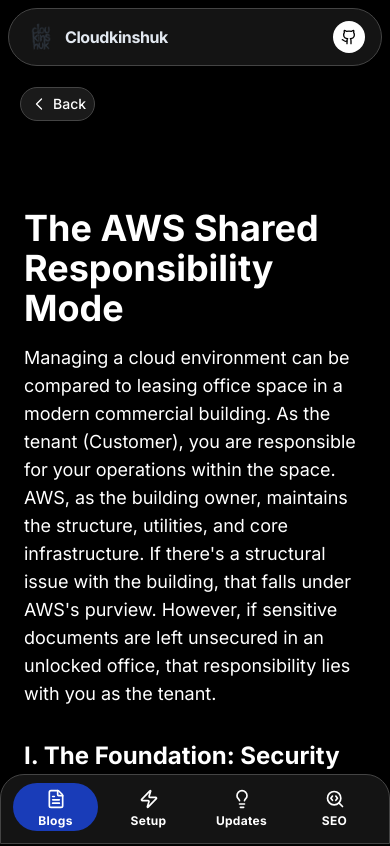
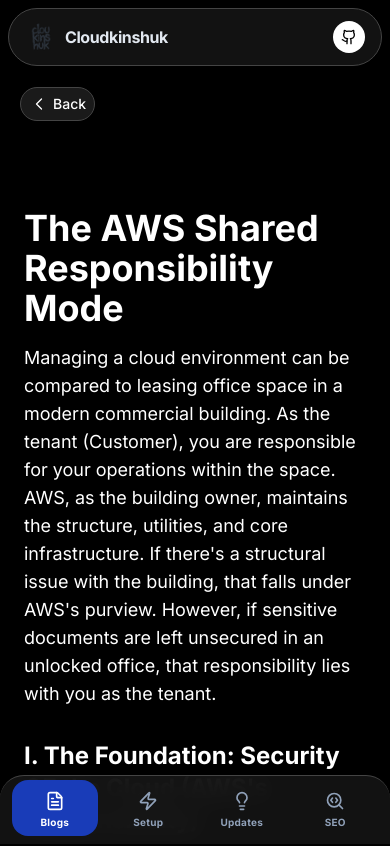
Before and after one commit to kinshukjainn/cloudkinshuk, a Next.js app: page /home-blog/blogD in a window 390 px wide. Shown: the top 846 px of the page. Built offline with nearby package versions, Linux system fonts and the light colour scheme.

Commit message:
made header compatible for every browser and screen size

```diff
--- a/app/components/Header.tsx
+++ b/app/components/Header.tsx
@@ -45,13 +45,14 @@
   return (
     <>
       {/* Top Header (Floating Pill Style) */}
-      <header className="fixed top-0 left-0 right-0 z-50 bg-[#141414] backdrop-blur-md mx-2 mt-2 rounded-full  border border-[#444444] transition-all duration-300">
+      {/* Added /90 opacity to the background so backdrop-blur actually works across browsers */}
+      <header className="fixed top-0 left-0 right-0 z-50 bg-[#141414]/90 backdrop-blur-md mx-2 mt-2 pt-[env(safe-area-inset-top)] rounded-full border border-[#444444] transition-all duration-300 shadow-sm">
         <div className="max-w-7xl mx-auto px-4 sm:px-6 lg:px-8">
           <div className="flex items-center justify-between h-14 sm:h-16">
             {/* Logo Group */}
             <Link
               href="/"
-              className="flex items-center gap-2 font-bold text-lg sm:text-xl text-slate-200 hover:text-white transition-colors"
+              className="flex items-center gap-2 font-bold text-lg sm:text-xl text-slate-200 hover:text-white transition-colors focus:outline-none focus-visible:ring-2 focus-visible:ring-blue-500 rounded-lg"
             >
               <Image
                 src="/corelogo.png"
@@ -59,6 +60,7 @@
                 width={40}
                 height={40}
                 className="w-8 h-8 sm:w-10 sm:h-10 object-contain"
+                priority
               />
               <span className="hidden sm:inline tracking-tight">
                 CLOUDKINSHUK
@@ -76,7 +78,7 @@
                   <Link
                     key={item.href}
                     href={item.href}
-                    className={`relative flex items-center gap-2 px-4 h-full text-sm font-medium transition-colors ${
+                    className={`relative flex items-center gap-2 px-4 h-full text-sm font-medium transition-colors focus:outline-none focus-visible:ring-2 focus-visible:ring-blue-500 rounded-md ${
                       active ? "text-white" : "text-slate-400 hover:text-white"
                     }`}
                   >
@@ -107,7 +109,7 @@
                 href="https://github.com/kinshukjainn/cloudkinshuk"
                 target="_blank"
                 rel="noreferrer"
-                className="p-2 text-black bg-white rounded-full hover:bg-slate-200 transition-colors"
+                className="p-2 text-black bg-white rounded-full hover:bg-slate-200 transition-colors focus:outline-none focus-visible:ring-2 focus-visible:ring-blue-500"
                 aria-label="GitHub Repository"
               >
                 <Github className="w-4 h-4 sm:w-5 sm:h-5" />
@@ -118,29 +120,35 @@
       </header>
 
       {/* Mobile Bottom Navigation Bar */}
-      <nav className="md:hidden fixed bottom-0 left-0 right-0 z-50 bg-[#141414] border border-[#444444]    rounded-t-3xl ">
-        <div className="flex items-center justify-around h-17 py-1 px-2">
+      {/* Added pb-[env(safe-area-inset-bottom)] for iOS/Android home indicator gesture bars */}
+      <nav className="md:hidden fixed bottom-0 left-0 right-0 z-50 bg-[#141414]/95 backdrop-blur-md border-t border-[#444444] rounded-t-3xl pb-[env(safe-area-inset-bottom)] shadow-lg transform-gpu">
+        {/* Replaced invalid h-17 with h-[68px] for standard parsing across engines */}
+        <div className="flex items-center justify-around h-[68px] px-2 w-full">
           {navItems.map((item) => {
             const active = isActive(item.href);
             return (
               <Link
                 key={item.href}
                 href={item.href}
-                className={`relative flex flex-col items-center justify-center w-full h-full space-y-1 transition-colors ${
-                  active ? "text-white" : "text-white "
+                className={`relative flex flex-col items-center justify-center w-full h-full space-y-1 transition-colors touch-manipulation tap-highlight-transparent ${
+                  active ? "text-white" : "text-slate-400 hover:text-slate-200"
                 }`}
               >
                 {/* Mobile Active Background Highlight */}
                 {active && (
                   <motion.div
                     layoutId="mobile-active-bg"
-                    className="absolute inset-1 rounded-full bg-blue-800 -z-10"
+                    className="absolute inset-1 rounded-2xl bg-blue-800 -z-10"
                     initial={false}
                     transition={{ type: "spring", stiffness: 300, damping: 30 }}
                   />
                 )}
-                <div className="hover:text-blue-400">{item.icon}</div>
-                <span className="text-xs font-bold tracking-wide">
+                <div
+                  className={`transition-colors ${active ? "text-white" : "text-slate-400"}`}
+                >
+                  {item.icon}
+                </div>
+                <span className="text-[10px] sm:text-xs font-bold tracking-wide">
                   {item.label}
                 </span>
               </Link>
```
